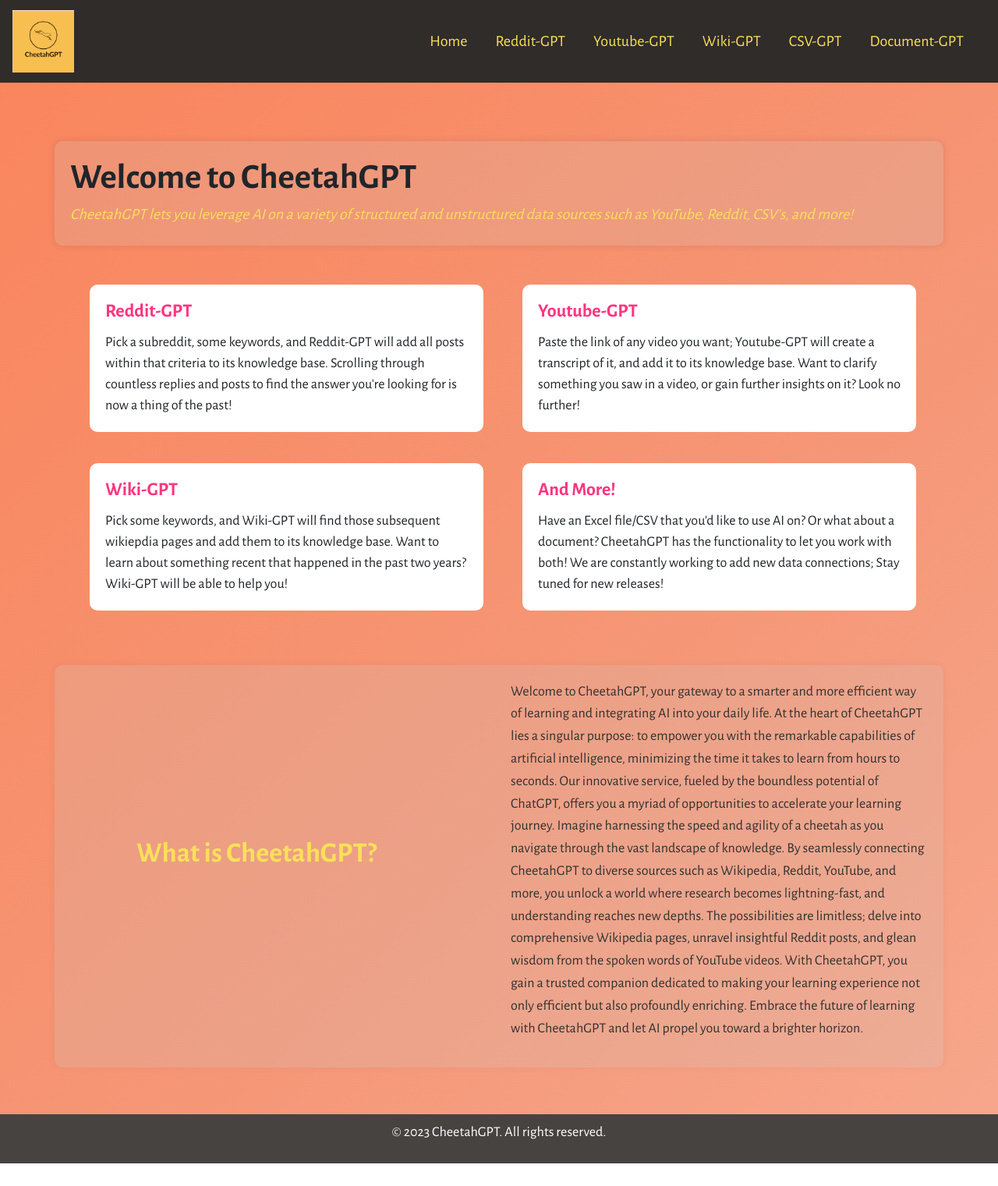
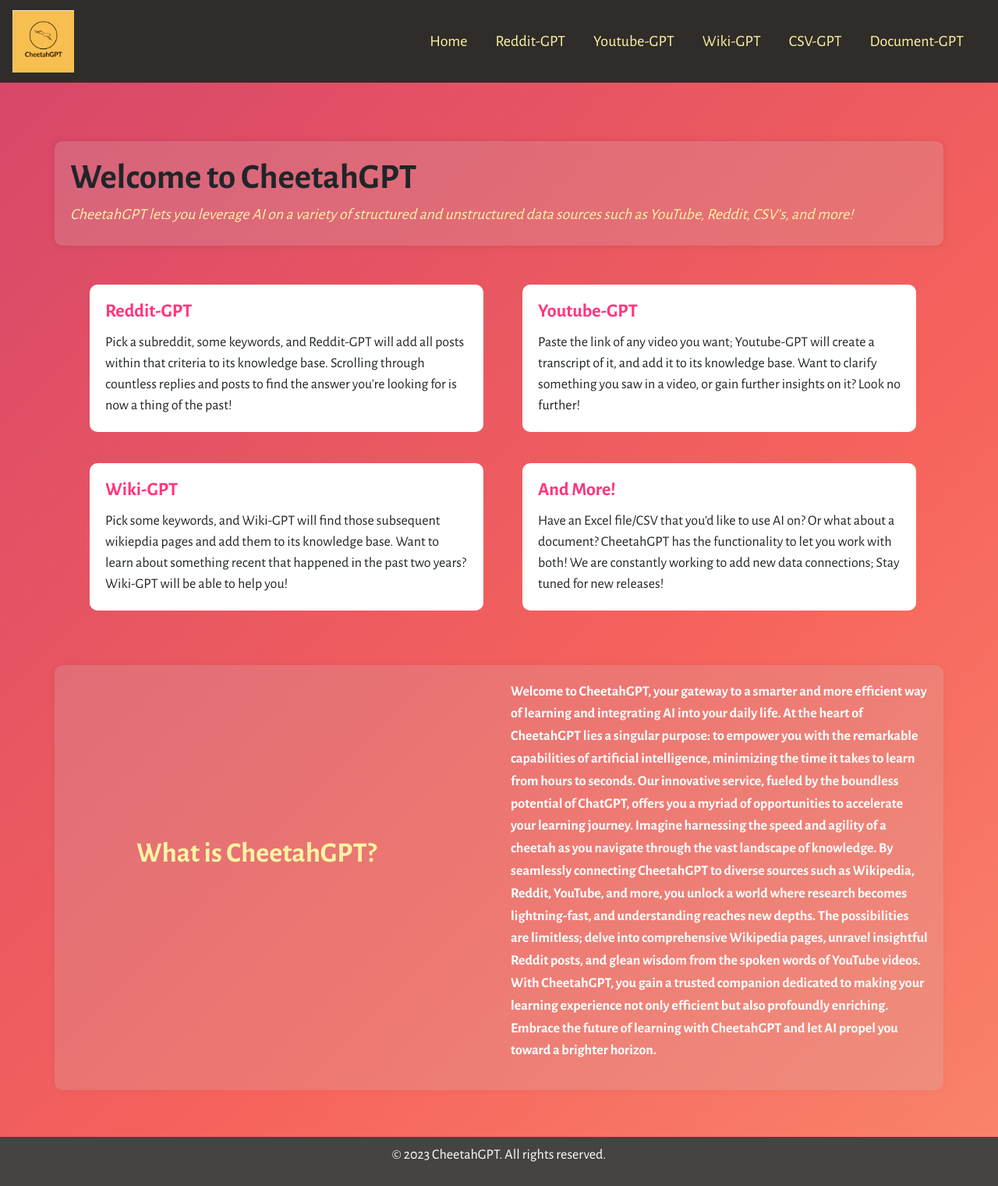
Before and after one commit to AbhroChowdhury/CheetahGPT, a Flask app: page / in a window 1280 px wide. Shown: the whole page at 78% size. Before the commit the page ends 1492 px from the top, so only its background shows below. Run offline with Flask 3, Linux system fonts and the light colour scheme; some libraries are stand-ins or nearby versions.

Commit message:
new color pallette + name changes in readme

```diff
--- a/static/css/styles.css
+++ b/static/css/styles.css
@@ -31,7 +31,7 @@ body {
     left: 0;
     width: 100%;
     background-size: 300% 300%;
-    background-image: linear-gradient(-45deg, #FAC1AE, #F59777, #FD784A, #ff357f 100%);
+    background-image: linear-gradient(-45deg, #FFBA86, #F6635C, #C23373, #79155B 100%);
     -webkit-animation: AnimateBG 20s ease infinite;
     animation: AnimateBG 20s ease infinite;
     z-index: -1;
@@ -90,7 +90,7 @@ h1 {
 }
 
 h5 {
-    color: #FAE059;
+    color:#FFF4A3;
     font-style: italic;
 }
 
@@ -113,7 +113,7 @@ p, a, li, span {
     margin-right: 20px;
 }
 .navbar-nav.ml-auto .nav-item .nav-link {
-    color: #FAE059 ;
+    color:#FFF4A3;
     transition: color 0.3s;
     font-size: 20px;
 }
@@ -177,7 +177,7 @@ p, a, li, span {
 .how-container h1 {
     font-size: 36px;
     font-weight: 600;
-    color: #FAE059;
+    color:#FFF4A3;
     margin-top: 200px;
     margin-bottom: 200px;
     margin-right: 85px;
@@ -187,5 +187,6 @@ p, a, li, span {
 .how-container p {
     font-size: 18px;
     line-height: 1.6;
-    color: #323230;
+    color: white;
+    font-weight: bold;
 }
```
Also changed, not shown: README.md, 1 other file.
